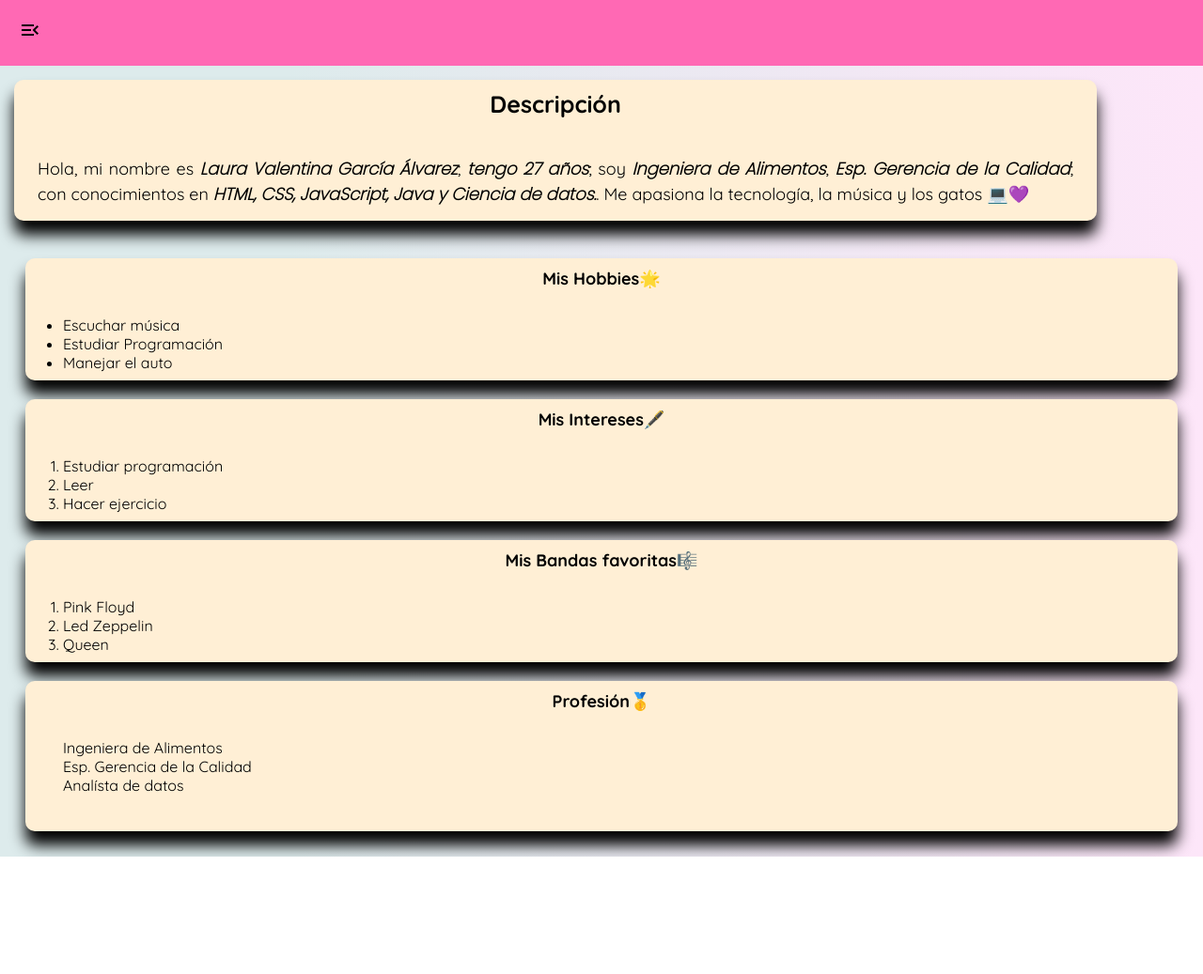
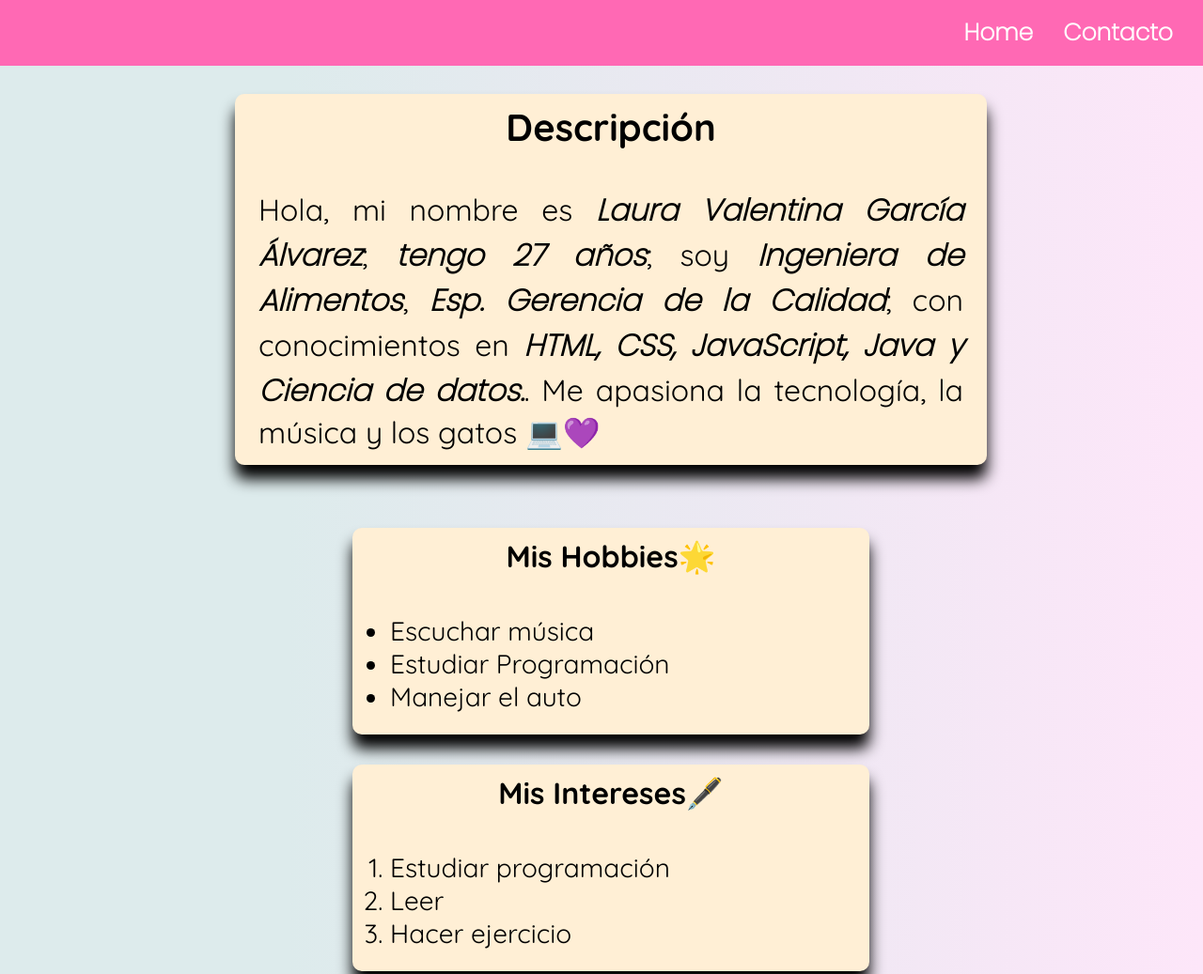
Before and after one commit to LauraVaGarciaA/bit00me, a plain HTML site: page docs/index_2.html in a window 1280 px wide. Shown: the top 1037 px of the page at 94% size. Before the commit the page ends 912 px from the top, so only its background shows below. Drawn offline with nearby package versions, Linux system fonts and the light colour scheme.

Commit message:
Actualización responsive

```diff
--- a/docs/style_1.css
+++ b/docs/style_1.css
@@ -26,11 +26,12 @@ body
     border-radius: 20px;
     box-shadow: 0 35px 80px black;
     Justify-content: center;
+    top: 50px;
 }
 
 .card:hover
 {
-    height: 480px;
+    height: 450px;
 }
 
 .img1
@@ -120,3 +121,107 @@ a{
     text-decoration: none;
     color: white;
 }
+
+@media screen and (min-width: 768px){
+    .card{
+            width: 630px;
+            height: 670px;
+            margin: 150px
+        }
+
+    .card:hover{
+        height: 500px;
+        }
+
+    .card:hover .img1
+    {
+        width: 300px;
+        height: 300px;
+    }
+
+    .card .content .details
+    {
+        padding: 25px;
+        transition: 0.3s;
+    }
+
+    .card .content .details h1
+    {
+        font-size: 35px;
+    }
+
+    .card .content .details .data h2
+    {
+        font-size: 25px;
+    }
+
+    .card .content .details .botton button
+    {
+        padding: 15px 20px;
+        margin: 8px 8px;
+        border-radius: 10px;
+        border: none;
+        outline: none;
+        font-size: 25px;
+        font-weight: 500;
+        background-color: hotpink;
+        cursor: pointer;
+    }
+
+    a{
+        font-weight: bold;
+    }
+
+}
+
+@media screen and (min-width: 1024px){
+    .card{
+        width: 500px;
+        height: 400px;
+        margin: 20px;
+        top: 150px;
+    }
+
+    .card:hover{
+        height: 580px;
+        }
+
+    .card:hover .img1
+    {
+        width: 300px;
+        height: 300px;
+    }
+
+    .card .content .details
+    {
+        padding: 10px;
+        transition: 0.3s;
+    }
+
+    .card .content .details h1
+    {
+        font-size: 28px;
+    }
+
+    .card .content .details .data h2
+    {
+        font-size: 20px;
+    }
+
+    .card .content .details .botton button
+    {
+        padding: 15px 20px;
+        margin: 8px 8px;
+        border-radius: 10px;
+        border: none;
+        outline: none;
+        font-size: 18px;
+        font-weight: 500;
+        background-color: hotpink;
+        cursor: pointer;
+    }
+
+    a{
+        font-weight: bold;
+    }
+}
--- a/docs/style_2.css
+++ b/docs/style_2.css
@@ -127,3 +127,137 @@ dd{
     font-family: 'Quicksand', sans-serif;
     padding: auto;
 }
+
+@media screen and (min-width: 768px){
+
+    header {
+        padding-top: 16px;
+        }
+
+        label {
+        display: none;
+        }
+
+        a{
+            font-size: 30px;
+            font-weight: bold;
+        }
+
+        nav {
+        position: unset;
+        transform: translateY(0);
+        display: flex;
+        justify-content: space-evenly;
+        justify-content: end;
+        margin-right: 32px;
+        gap: 32px;
+        }
+
+    .contenedor1{
+        width: 500px;
+        margin: 30px;
+        margin-left: 120px;
+        top: 200px;
+    }
+
+    .contenedor2{
+        width: 500px;
+        margin: 30px;
+        margin-left: 120px;
+    }
+
+    .hobbies, .intereses, .bandas{
+        height: 220px;
+    }
+
+    .profesion{
+        height: 250px;
+    }
+
+    h2{
+        font-size: 34px;
+    }
+
+    p{
+        font-size: 28px;
+    }
+
+    h3{
+        font-size: 30px;
+    }
+
+    li{
+        font-size: 25px;
+    }
+
+    dd{
+        font-size: 25px;
+    }
+}
+
+@media screen and (min-width: 1024px){
+
+    header {
+        padding-top: 16px;
+        }
+
+        label {
+        display: none;
+        }
+
+        a{
+            font-size: 25px;
+            font-weight: bold;
+        }
+
+        nav {
+        position: unset;
+        transform: translateY(0);
+        display: flex;
+        justify-content: space-evenly;
+        justify-content: end;
+        margin-right: 32px;
+        gap: 32px;
+        }
+
+    .contenedor1{
+        width: 800px;
+        margin: 30px;
+        margin-left: 250px;
+        top: 30px;
+    }
+
+    .contenedor2{
+        width: 600px;
+        margin: 30px;
+        margin-left: 350px;
+    }
+
+    .hobbies, .intereses, .bandas{
+        height: 220px;
+    }
+
+    .profesion{
+        height: 250px;
+    }
+
+    h2{
+        font-size: 40px;
+    }
+
+    p{
+        font-size: 32px;
+    }
+
+    h3{
+        font-size: 32px;
+    }
+
+    li{
+        font-size: 28px;
+    }
+
+    dd{
+        font-size: 28px;
+    }
+}
--- a/docs/style_3.css
+++ b/docs/style_3.css
@@ -111,3 +111,71 @@ footer{
     margin: 10px;
 
 }
+
+@media screen and (min-width: 768px){
+
+    a{
+        font-size: 25px;
+    }
+
+    h1{
+        font-size: 30px;
+    }
+
+    main{
+        width: 600px;
+        height: 800px;
+        margin-left: 70px;
+        font-size: 25px;
+    }
+
+    button{
+        margin-left: 200px;
+    }
+
+    footer{
+        height: 140px;
+    }
+
+    .contactos{
+        font-size: 22px;
+    }
+
+    .facebook, .twitter, .instagram{
+        font-size: 18px;
+    }
+}
+
+@media screen and (min-width: 1024px){
+
+    a{
+        font-size: 30px;
+    }
+
+    h1{
+        font-size: 35px;
+    }
+
+    main{
+        width: 800px;
+        height: 800px;
+        margin-left: 200px;
+        font-size: 25px;
+    }
+
+    button{
+        margin-left: 300px;
+    }
+
+    footer{
+        height: 160px;
+    }
+
+    .contactos{
+        font-size: 25px;
+    }
+
+    .facebook, .twitter, .instagram{
+        font-size: 20px;
+    }
+}
```
